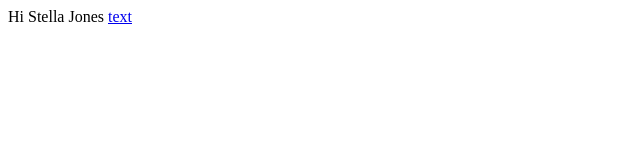
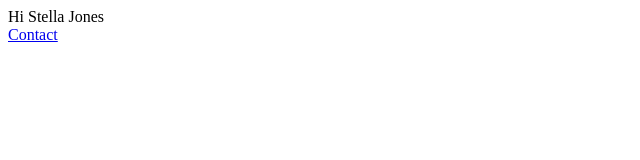
Before and after one commit to makachat/httpsrv01, a plain HTML site: page index.html in a window 1280 px wide. Shown: the whole page, without its empty margins (0-640 px from the left). Drawn offline with Linux system fonts and the light colour scheme.

Commit message:
add link

```diff
--- a/index.html
+++ b/index.html
@@ -6,6 +6,7 @@
 </head>
 <body>
 Hi Stella Jones
-<a href="contact.html">text</a>
+</br>
+<a href="contact.html">Contact</a>
 </body>
 </html>
```
